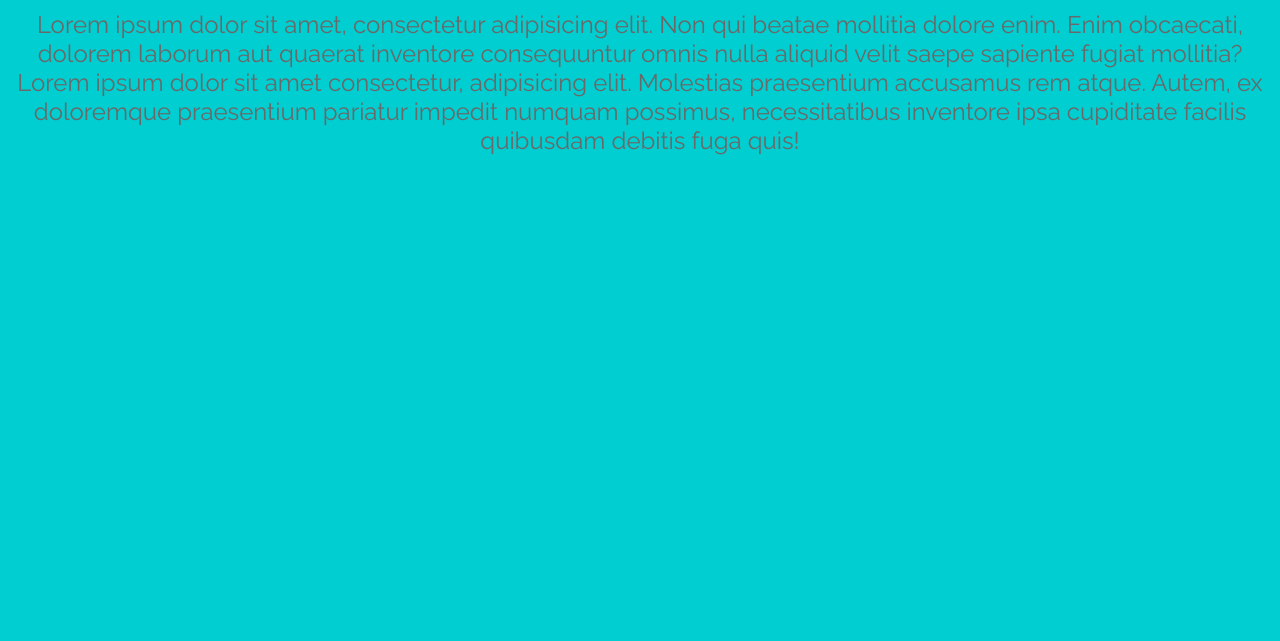
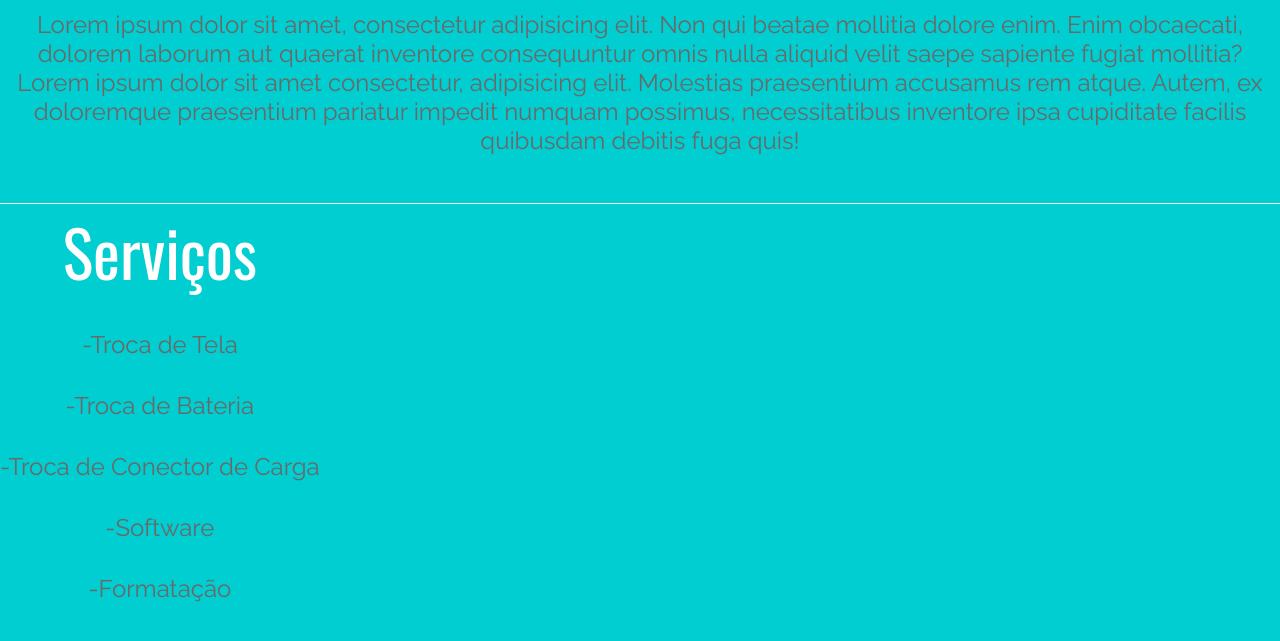
Before and after one commit to ygorp/SITE-LOJA-homecell, a plain HTML site: page index.html in a window 1280 px wide. Shown: the part 581-1222 px from the top of the page. Before the commit the page ends 800 px from the top, so only its background shows below. Drawn offline with nearby package versions, Linux system fonts and the light colour scheme.

Commit message:
seção 3

```diff
--- a/index.html
+++ b/index.html
@@ -13,6 +13,7 @@
 
       <nav class="menu-nav">
         <a class="menu-nav-item" href="#Sobre">Sobre</a>
+        <a class="menu-nav-item" href="#servicos">Serviços</a>
         <a class="menu-nav-item" href="https://www.instagram.com/homecellsd/"
           target="blank">Instagram</a
         >
@@ -44,6 +45,17 @@
           <p class="main-content2-paragrafo2">Lorem ipsum dolor sit amet, consectetur adipisicing elit. Non qui beatae mollitia dolore enim. Enim obcaecati, dolorem laborum aut quaerat inventore consequuntur omnis nulla aliquid velit saepe sapiente fugiat mollitia? Lorem ipsum dolor sit amet consectetur, adipisicing elit. Molestias praesentium accusamus rem atque. Autem, ex doloremque praesentium pariatur impedit numquam possimus, necessitatibus inventore ipsa cupiditate facilis quibusdam debitis fuga quis!</p>
         </div>
       </section>
+
+      <section class="main-content3">
+        <div class="main-content3-escrita3">
+          <h1 class="main-content3-titulo3">Serviços</h1>
+          <p class="main-content3-paragrafo3">-Troca de Tela</p>
+          <p class="main-content3-paragrafo3">-Troca de Bateria</p>
+          <p class="main-content3-paragrafo3">-Troca de Conector de Carga</p>
+          <p class="main-content3-paragrafo3">-Software</p>
+          <p class="main-content3-paragrafo3">-Formatação</p>
+        </div>
+      </section>
     </main>
   </body>
 </html>
--- a/style.css
+++ b/style.css
@@ -123,3 +123,31 @@ body {
   font-size: 24px;
   color: #696969;
 }
+
+.main-content3 {
+  border-top: 0.4px solid #ffffff;
+  margin-top: 48px;
+  display: flex;
+  flex-direction: row;
+  text-align: center;
+}
+
+.main-content3-escrita3 {
+  display: flex;
+  flex-direction: column;
+  gap: 32px;
+}
+
+.main-content3-titulo3 {
+  font-family: 'Oswald', sans-serif;
+  font-weight: 400;
+  font-size: 64px;
+  color: #ffffff;
+}
+
+.main-content3-paragrafo3 {
+  font-family: 'Raleway', sans-serif;
+  font-weight: 400;
+  font-size: 24px;
+  color: #696969;
+}
```
